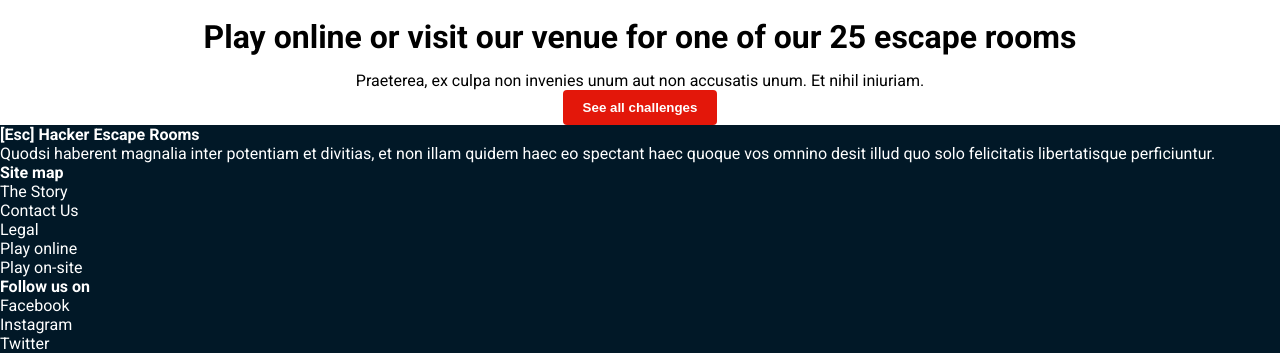
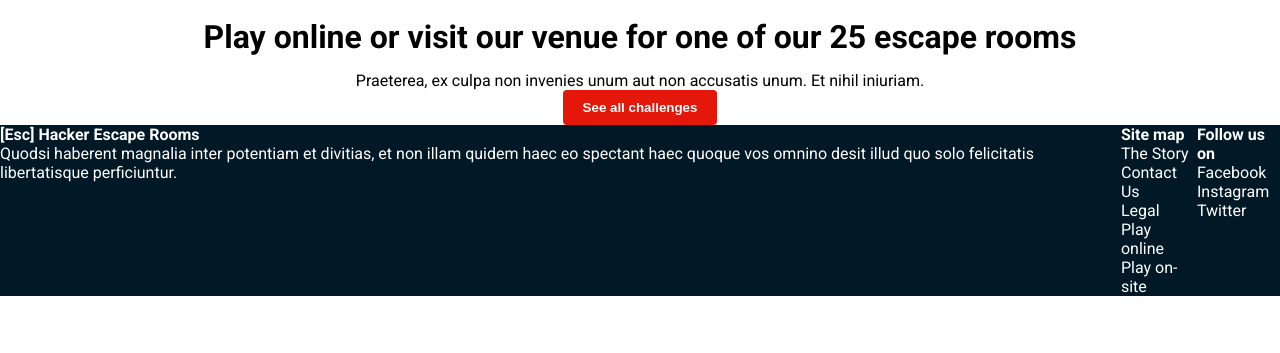
Before and after one commit to Twikez/ESC, a plain HTML site: page index.html in a window 1280 px wide. Shown: the part 3528-3881 px from the top of the page. After the commit the page ends 3824 px from the top, so only its background shows below. Drawn offline with Linux system fonts and the light colour scheme.

Commit message:
Remove bullet points in footer

```diff
--- a/styles.css
+++ b/styles.css
@@ -217,8 +217,10 @@ body {
 /*FOOTER */
 
 .footer{
+display: flex;
 background-color: #011827;
 color: white;
+
 }
 
 
@@ -227,3 +229,8 @@ color: white;
   color: white;
   text-decoration: none;
 }
+
+.footer ul {
+  list-style: none;
+
+}
```
